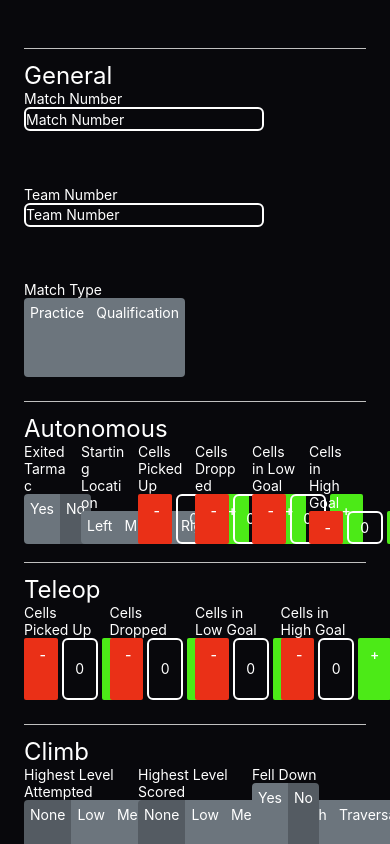
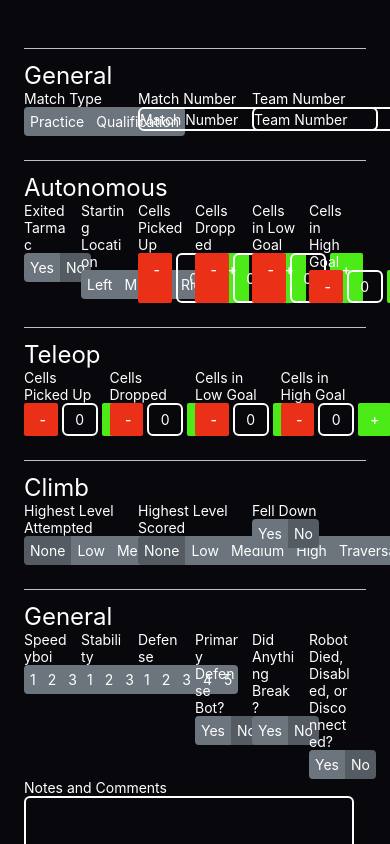
Before and after one commit to ATAARobotics/Scouty-McScout20, a React Native app: screen / in a window 390 px wide. Built offline with nearby package versions, Linux system fonts and the light colour scheme.

Commit message:
Fix Display

```diff
--- a/src/components/Choice.tsx
+++ b/src/components/Choice.tsx
@@ -7,11 +7,12 @@ const style = StyleSheet.create({
 	},
 	container: {
 		flex: 1,
-		flexDirection: "column",
 		marginRight: 12,
 	},
 	buttons: {
-		flex: 1,
+		flexGrow: 0,
+		flexShirink: 1,
+		flexBasis: "auto",
 		flexDirection: "row",
 	},
 	borderRight: {
--- a/src/pages/Match.tsx
+++ b/src/pages/Match.tsx
@@ -11,14 +11,13 @@ import { MatchInfo, ClimbLevel, writeMatch } from "../util/database";
 const style = StyleSheet.create({
 	outer: {
 		backgroundColor: "#08080C",
-		flex: 1,
 		flexDirection: "column",
 		padding: 24,
 	},
 	inner: {
-		flex: 1,
 		flexDirection: "row",
 		flexWrap: "wrap",
+
 	},
 	header: {
 		fontSize: 24,
@@ -71,24 +70,6 @@ export default function Match(): JSX.Element {
 		<ScrollView style={style.outer}>
 			<Text style={style.header}>General</Text>
 			<View style={style.inner}>
-				<NumberLine
-					setState={(s) => {
-						setState({ ...state, match: s });
-					}}
-					state={state.match}
-					label="Match Number"
-				/>
-			</View>
-			<View style={style.inner}>
-				<NumberLine
-					setState={(s) => {
-						setState({ ...state, team: s });
-					}}
-					state={state.team}
-					label="Team Number"
-				/>
-			</View>
-			<View style={style.inner}>
 				<Choice
 					options={["Practice", "Qualification"]}
 					setState={(n) => {
@@ -110,7 +91,26 @@ export default function Match(): JSX.Element {
 					}
 					label="Match Type"
 				/>
+			{/* </View>
+			<View style={style.inner}> */}
+				<NumberLine
+					setState={(s) => {
+						setState({ ...state, match: s });
+					}}
+					state={state.match}
+					label="Match Number"
+				/>
+			{/* </View>
+			<View style={style.inner}> */}
+				<NumberLine
+					setState={(s) => {
+						setState({ ...state, team: s });
+					}}
+					state={state.team}
+					label="Team Number"
+				/>
 			</View>
+
 			<Text style={style.header}>Autonomous</Text>
 			<View style={style.inner}>
 				<Switch
```
